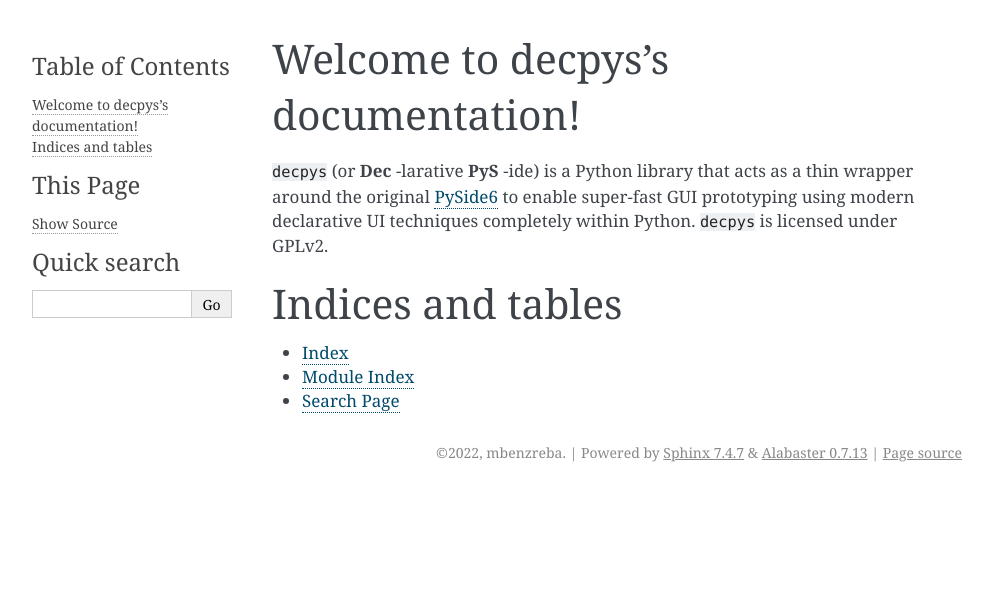
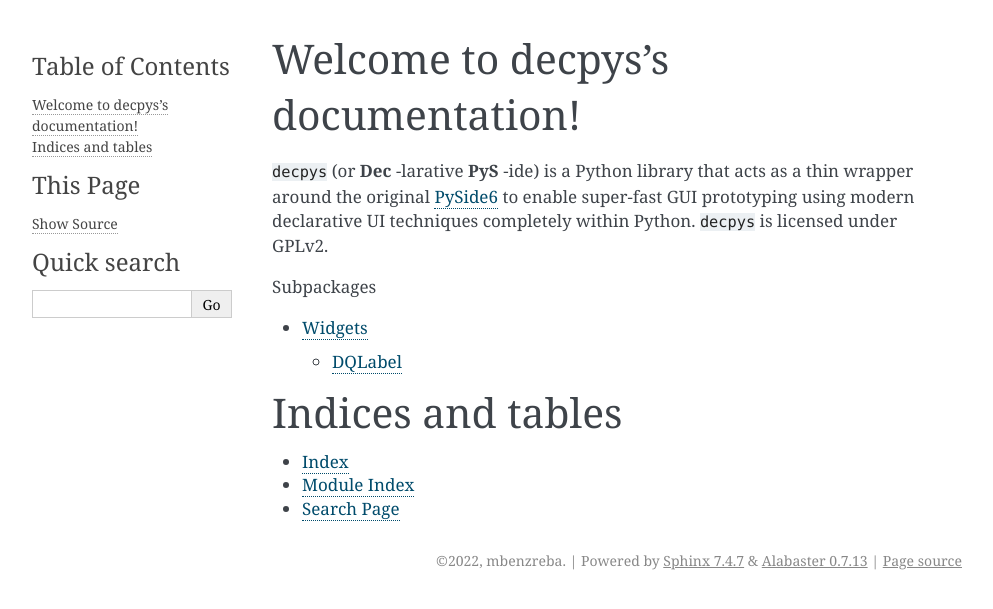
Before and after one commit to mbenzreba/decpys, a Sphinx documentation site: the page built from docs/source/index.rst, in a window 1280 px wide. Shown: the top 609 px of the page, without its empty margins (148-1141 px from the left). Built offline with Sphinx 7.4.7, drawn with Linux system fonts in a browser that asks for light colours.

Commit message:
index widgets

```diff
--- a/docs/source/index.rst
+++ b/docs/source/index.rst
@@ -12,7 +12,9 @@
 
 .. toctree::
    :maxdepth: 2
-   :caption: Contents:
+   :caption: Subpackages
+
+   widgets/widgets
 
 
 
```
